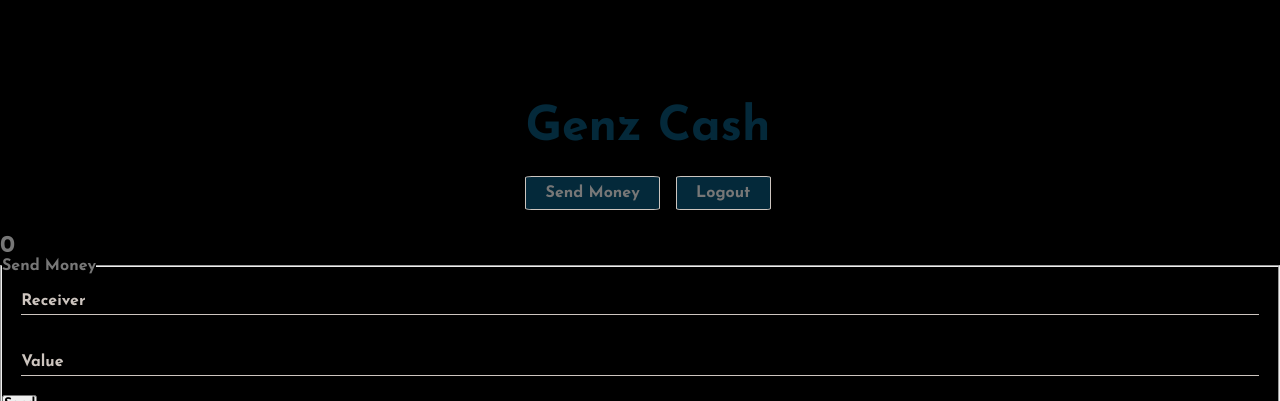
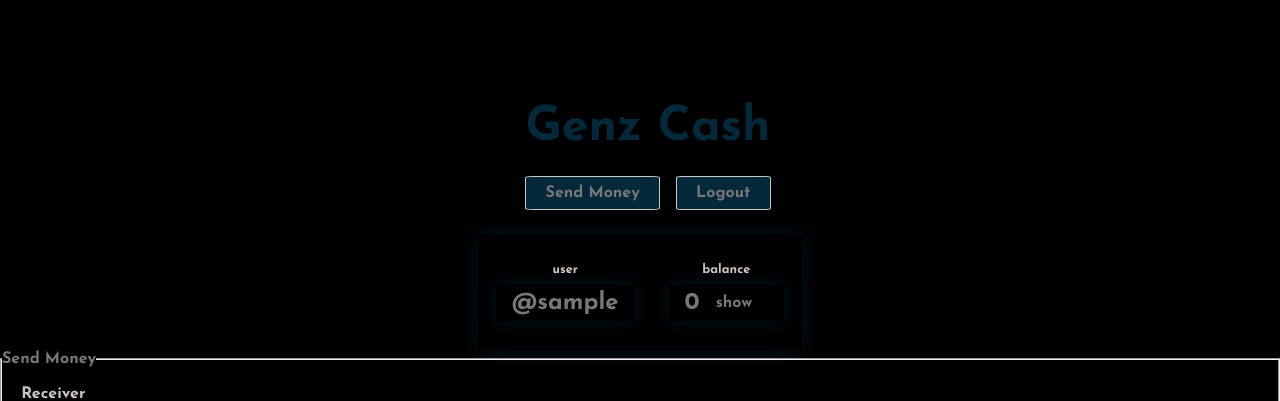
Before and after one commit to roberiodutra/genz-cash-app, a React (Vite) app in the folder app/frontend/: page / in a window 1280 px wide. Shown: the top 401 px of the page. Built offline with nearby package versions, Linux system fonts and the light colour scheme; no server answers; sample sign-in values are in the browser's storage.

Commit message:
style: user info

```diff
--- a/app/frontend/src/app/pages/components/Balance.tsx
+++ b/app/frontend/src/app/pages/components/Balance.tsx
@@ -1,10 +1,30 @@
 import { useAppSelector } from '../../store/hooks/useAppSelector';
 
 export default function Balance() {
-  const { balance } = useAppSelector((store) => store.user);
+  const { balance, username } = useAppSelector((store) => store.user);
   return (
-    <section className="balance">
-      <h2>{balance}</h2>
-    </section>
+    <table className="userInfo">
+      <thead>
+        <tr>
+          <th>user</th>
+          <th>balance</th>
+        </tr>
+      </thead>
+      <tbody>
+        <tr>
+          <td>
+            <div className="username">
+              <h2>{`@${username}`}</h2>
+            </div>
+          </td>
+          <td>
+            <div className="balance">
+              <h2>{balance}</h2>
+              <button type="button">show</button>
+            </div>
+          </td>
+        </tr>
+      </tbody>
+    </table>
   );
 }
--- a/app/frontend/src/app/styles/css/styles.css
+++ b/app/frontend/src/app/styles/css/styles.css
@@ -23,7 +23,7 @@ body .header {
   display: flex;
   flex-direction: column;
   align-items: center;
-  max-width: 1280px;
+  max-width: 720px;
   padding: 1.5rem 0;
   margin: 0 auto;
 }
@@ -75,12 +75,74 @@ body .header .navbar-buttons {
 body .header .navbar-buttons:hover {
   color: #1f6bb6;
 }
+body .userInfo {
+  box-shadow: 0 0 1rem rgba(4, 41, 58, 0.6);
+  align-items: center;
+  max-width: 720px;
+  padding: 1.5rem 0;
+  margin: 0 auto;
+}
+@media (max-width: 479px) {
+  body .userInfo {
+    padding: 0.5rem;
+  }
+  body .userInfo thead,
+body .userInfo tbody,
+body .userInfo th,
+body .userInfo td,
+body .userInfo tr {
+    display: block;
+  }
+  body .userInfo thead tr {
+    position: absolute;
+    top: -9999px;
+    left: -9999px;
+  }
+  body .userInfo td:nth-last-child(1), body .userInfo td:nth-last-child(2) {
+    display: none;
+  }
+}
+body .userInfo thead tr {
+  font-size: 0.8rem;
+  color: #CDC5BF;
+}
+body .userInfo th, body .userInfo td {
+  padding: 0.2rem 1rem;
+}
+body .userInfo .username {
+  padding: 0.4rem 1rem;
+  box-shadow: 0 0 1rem rgba(4, 41, 58, 0.6);
+}
+body .userInfo .username button {
+  all: unset;
+  cursor: pointer;
+}
+body .userInfo .username button:hover {
+  color: #1f6bb6;
+}
+body .userInfo .balance {
+  padding: 0.4rem 1rem;
+  box-shadow: 0 0 1rem rgba(4, 41, 58, 0.6);
+  display: flex;
+  align-items: center;
+  justify-content: center;
+  justify-content: space-around;
+  background-color: black;
+}
+body .userInfo .balance button {
+  all: unset;
+  cursor: pointer;
+  margin: 0 1rem;
+}
+body .userInfo .balance button:hover {
+  color: #1f6bb6;
+}
 body .questions-table {
   border-collapse: collapse;
   font-size: 1.4em;
   box-shadow: 0 0 1rem rgba(4, 41, 58, 0.6);
   width: 100%;
-  max-width: 1280px;
+  max-width: 720px;
   padding: 1.5rem 0;
   margin: 0 auto;
 }
--- a/app/frontend/src/app/styles/sass/abstracts/_variables.sass
+++ b/app/frontend/src/app/styles/sass/abstracts/_variables.sass
@@ -12,4 +12,4 @@ $seashell3: #CDC5BF
 $grey: #141414
 $linear-black: linear-gradient(to right,rgb(1, 11, 22), rgb(4, 1, 8))
 $linear-green: linear-gradient(to right,rgb(15, 29, 46), rgb(4, 12, 5))
-$container-width: 1280px
+$container-width: 720px
```
Also changed, not shown: app/frontend/src/app/styles/sass/components/_home.sass (+29 -0 lines), 1 other file (tests, documents, lock files or other folders).
